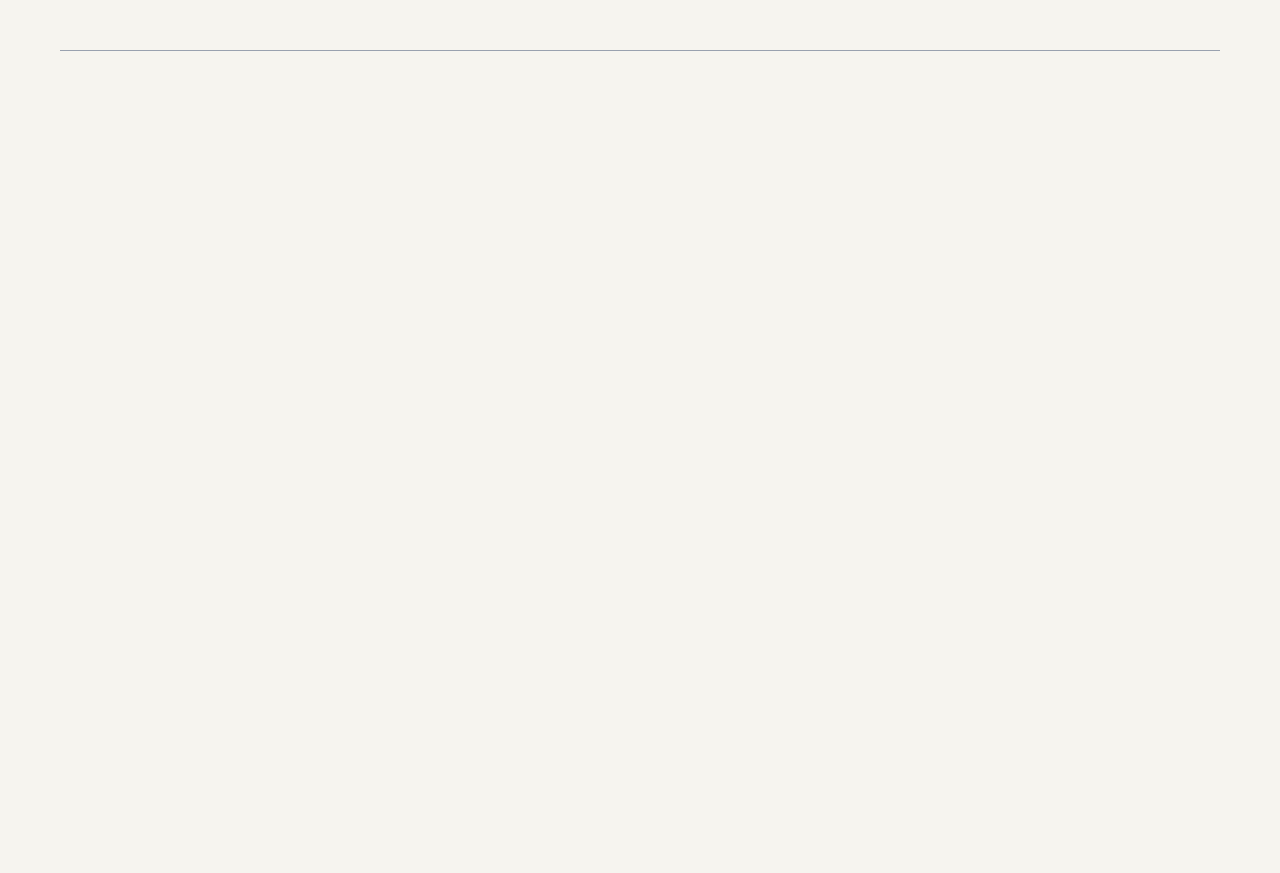
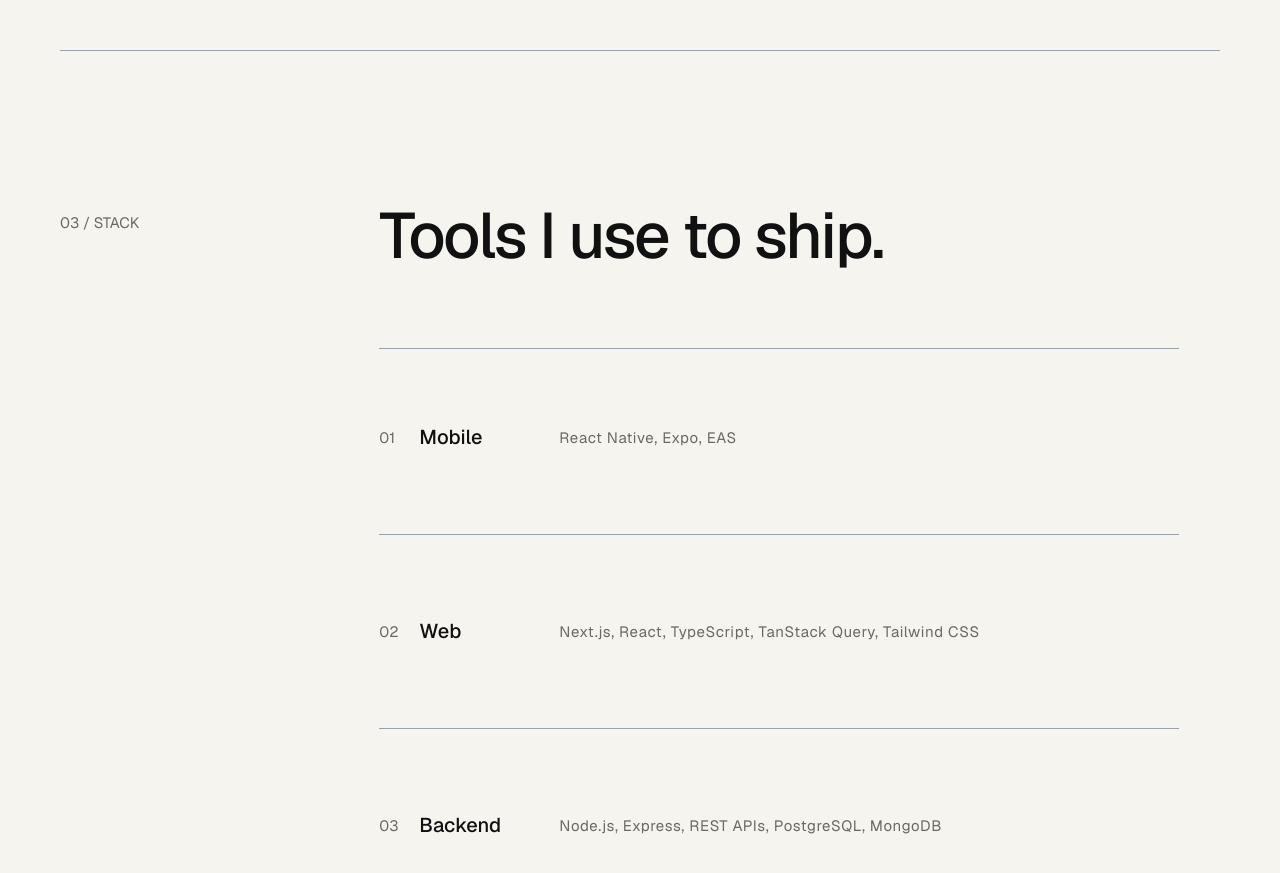
Before and after one commit to Deztini/portfolio, a Next.js app: page / in a window 1280 px wide. Shown: the part 5160-6033 px from the top of the page. Before the commit the page ends 5283 px from the top, so only its background shows below. Built offline with nearby package versions, Linux system fonts and the light colour scheme.

Commit message:
feat: Add stack section

```diff
--- a/app/page.tsx
+++ b/app/page.tsx
@@ -1,6 +1,7 @@
 import { About } from "@/components/sections/About";
 import { Hero } from "@/components/sections/Hero";
 import { SelectedWork } from "@/components/sections/Selectedwork";
+import { Stack } from "@/components/sections/Stack";
 
 
 export default function Home() {
@@ -9,6 +10,7 @@
       <Hero />
       <SelectedWork />
       <About />
+      <Stack />
     </main>
   );
 }
--- /dev/null
+++ b/components/sections/Stack.tsx
@@ -0,0 +1,46 @@
+export function Stack() {
+  const stack = [
+    {
+      id: "01",
+      category: "Mobile",
+      tools: "React Native, Expo, EAS",
+    },
+    {
+      id: "02",
+      category: "Web",
+      tools: "Next.js, React, TypeScript, TanStack Query, Tailwind CSS",
+    },
+    {
+      id: "03",
+      category: "Backend",
+      tools: "Node.js, Express, REST APIs, PostgreSQL, MongoDB",
+    },
+  ];
+  return (
+    <section className="section-space">
+      <div className="flex items-start gap-60">
+        <div className="text-muted text-small mt-2">03 / STACK</div>
+
+        <div>
+          <h1 className="text-display">Tools I use to ship.</h1>
+          <div className="border-b border-gray-400 mt-20 mb-18 w-200" />
+
+          <div>
+            {stack.map((st) => (
+              <div key={st.id}>
+                <div className="grid grid-cols-[40px_140px_1fr] items-center">
+                  <p className="text-muted text-small">{st.id}</p>
+                  <h1 className="text-[20px]">{st.category}</h1>
+
+                  <p className="text-meta text-muted text-small">{st.tools}</p>
+                </div>
+
+                <div className="border-b border-gray-400 my-20 w-200" />
+              </div>
+            ))}
+          </div>
+        </div>
+      </div>
+    </section>
+  );
+}
```
